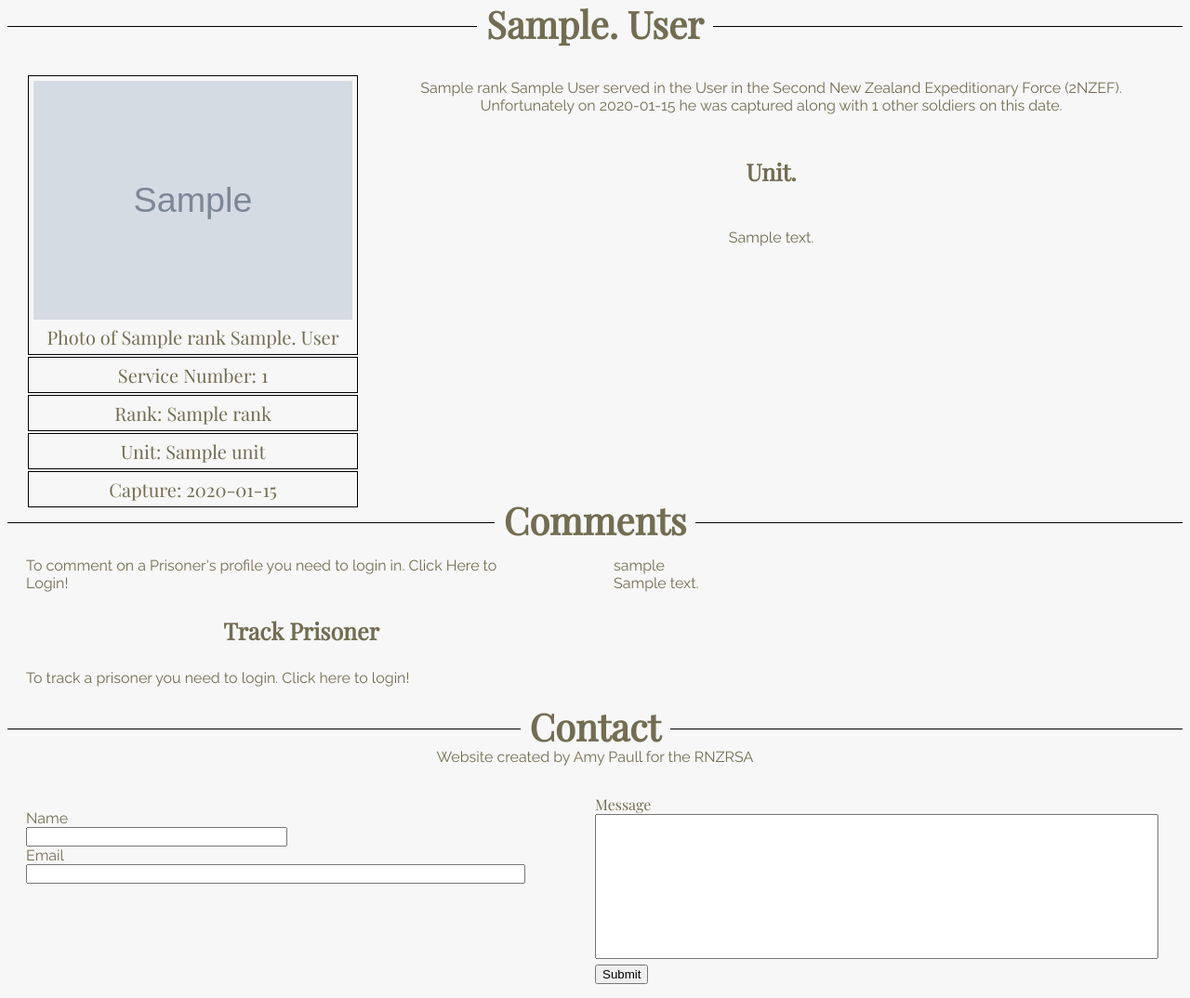
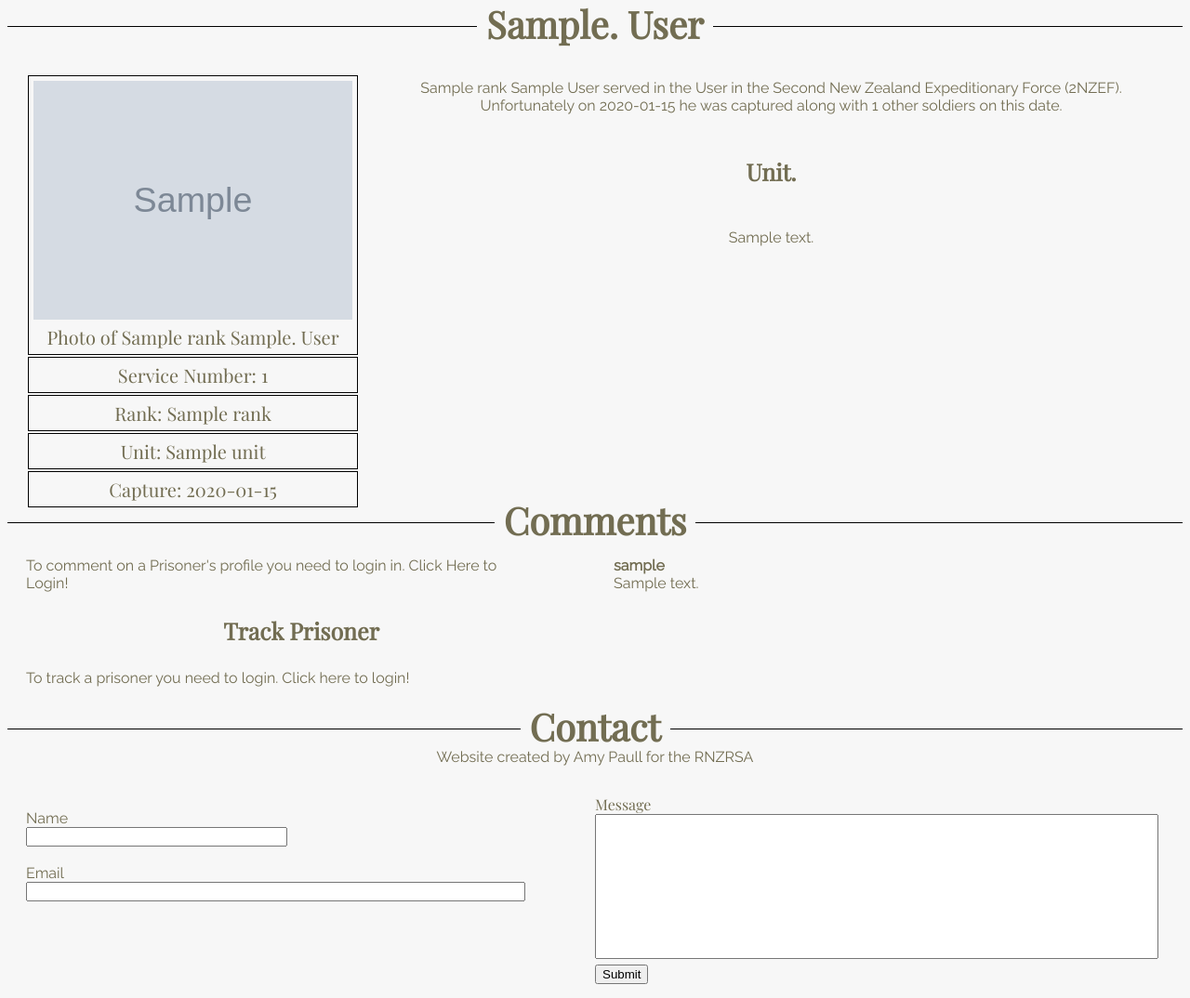
Before and after one commit to MJCaister/POW-1, a Flask app: page /pow/1 in a window 1280 px wide. Shown: the part 197-1271 px from the top of the page at 93% size. Run offline with Flask 2, Linux system fonts and the light colour scheme; tables that the repository leaves empty hold one stand-in row (values such as "Sample post"); grey boxes marked "Sample" are stand-in pictures.

Commit message:
added spacing

```diff
--- a/templates/footer.html
+++ b/templates/footer.html
@@ -7,7 +7,7 @@
     <div class="halfsplit">
       {{contactform.hidden_tag()}}
       <p>{{contactform.name.label}}<br>
-      {{contactform.name(size=32)}}<br>
+      {{contactform.name(size=32)}}<br><br>
       {{contactform.email.label}}<br>
       {{contactform.email(size=64)}}<br>
     </div>
--- a/templates/prisoner.html
+++ b/templates/prisoner.html
@@ -6,6 +6,7 @@
     <table>
     <tr>
       <td>
+        <!-- This loop either shows a POW photo, Unit photo or a message saying there's no photo available-->
         {% if prisoner.photo is not none %}
         <img src="{{prisoner.photo}}"
         alt="{{prisoner.Rank.name}} {{prisoner.initial}}. {{prisoner.surname}} - Photo">
@@ -16,7 +17,7 @@
               <img src="{{u.unit.photo}}" alt="{{u.unit.name}} - Photo">
               Photo of {{u.unit.name}}
             {% else %}
-              No available photo for {{u.unit.name}}
+              No available photo for {{prisoner.initial}}. {{prisoner.surname}} or {{u.unit.name}}
             {% endif %}
           {% endfor %}
         {% endif %}
@@ -48,11 +49,12 @@
       Expeditionary Force (2NZEF). Unfortunately {{inor}} {{prisoner.Capture.date}} he was
       captured along with {{count}} other soldiers {{sent}}.<br></p>
       <h3>Unit.</h3>
+      <!-- This loops through the desciptions for each unit, and shows desc or error message-->
       {% for u in prisoner.units %}
       {% if u.unit.desc is not none %}
-      <p>{{u.unit.desc}}</p>
+        <p>{{u.unit.desc}}</p>
       {% else %}
-      <p>Unfortunately there is no description for {{u.unit.name}} available currently.</p>
+        <p>Unfortunately there is no description for {{u.unit.name}} available currently.</p>
       {% endif %}
       {% endfor %}
   </div>
@@ -95,9 +97,9 @@
     <!--Loops through all associated comments-->
       {% for c in prisoner.comments %}
       <p>
-        {{c.User.username}}
+        <b>{{c.User.username}}</b>
         {% if current_user.username == c.User.username %}
-        <a href="/delete/{{c.User.id}}/{{c.id}}"> - Delete Comment</a> <br>
+        <i><a href="/delete/{{c.User.id}}/{{c.id}}"> - Delete Comment</a></i> <br>
         {% endif %}<br>
         {{c.comment}} <br><br>
       </p>
```
